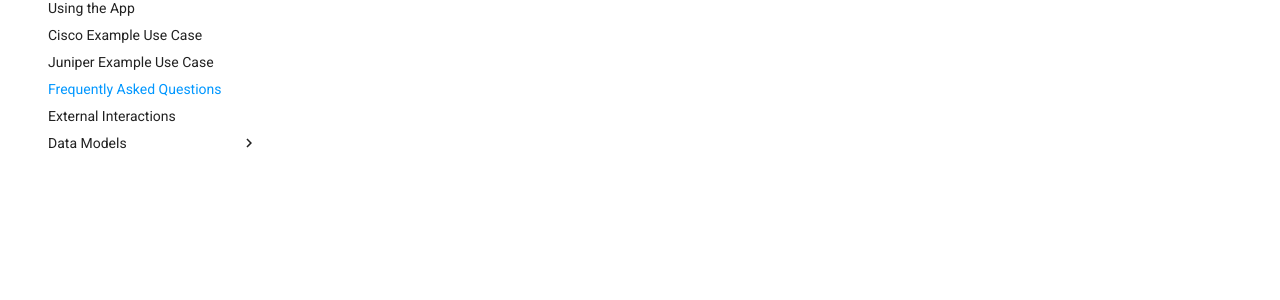
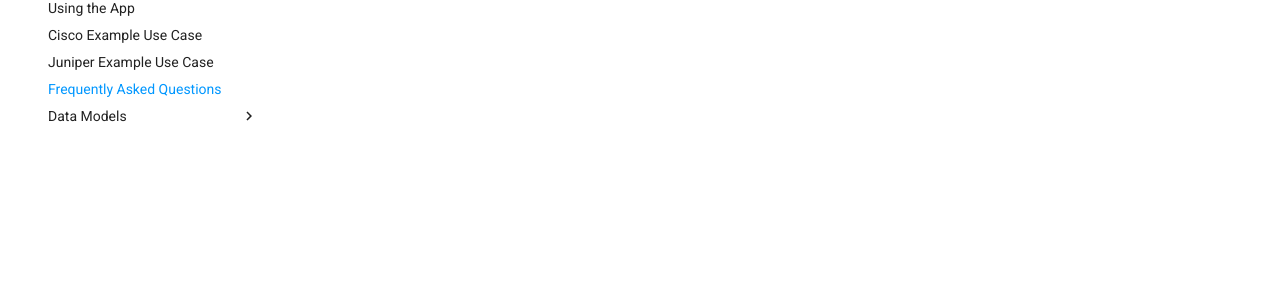
Before and after one commit to nautobot/nautobot-app-bgp-models, an MkDocs documentation site: the page built from docs/user/faq.md, in a window 1280 px wide. Shown: the part 248-548 px from the top of the page. Built offline with MkDocs 1.6.1 and Material for MkDocs 9.7.7, drawn with Linux system fonts in a browser that asks for light colours; comment, search, counter and statistics services are not loaded.

Commit message:
Remove unused doc link.

```diff
--- a/mkdocs.yml
+++ b/mkdocs.yml
@@ -110,7 +110,6 @@ nav:
       - Cisco Example Use Case: "user/cisco_use_case.md"
       - Juniper Example Use Case: "user/juniper_use_case.md"
       - Frequently Asked Questions: "user/faq.md"
-      - External Interactions: "user/external_interactions.md"
       - Data Models:
           - Autonomous System: "models/autonomoussystem.md"
   - Administrator Guide:
```
